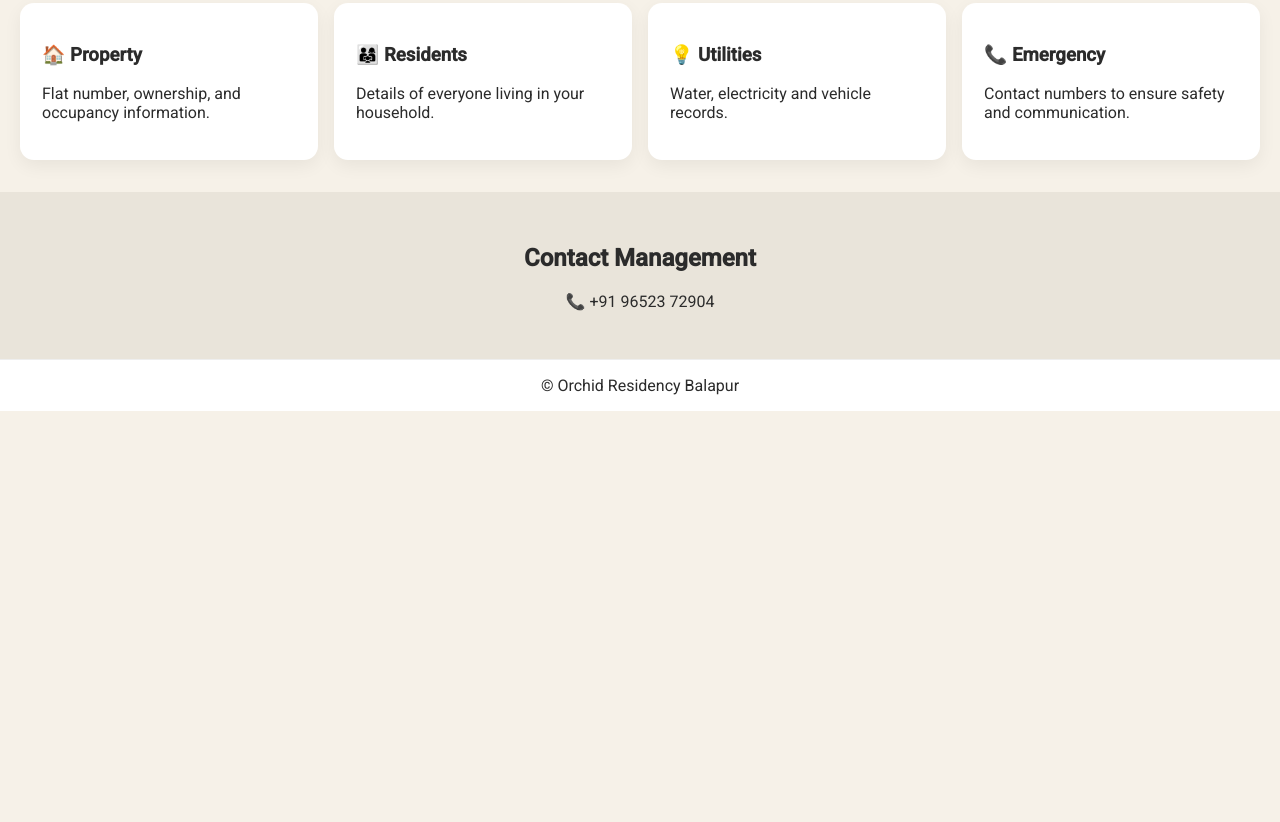
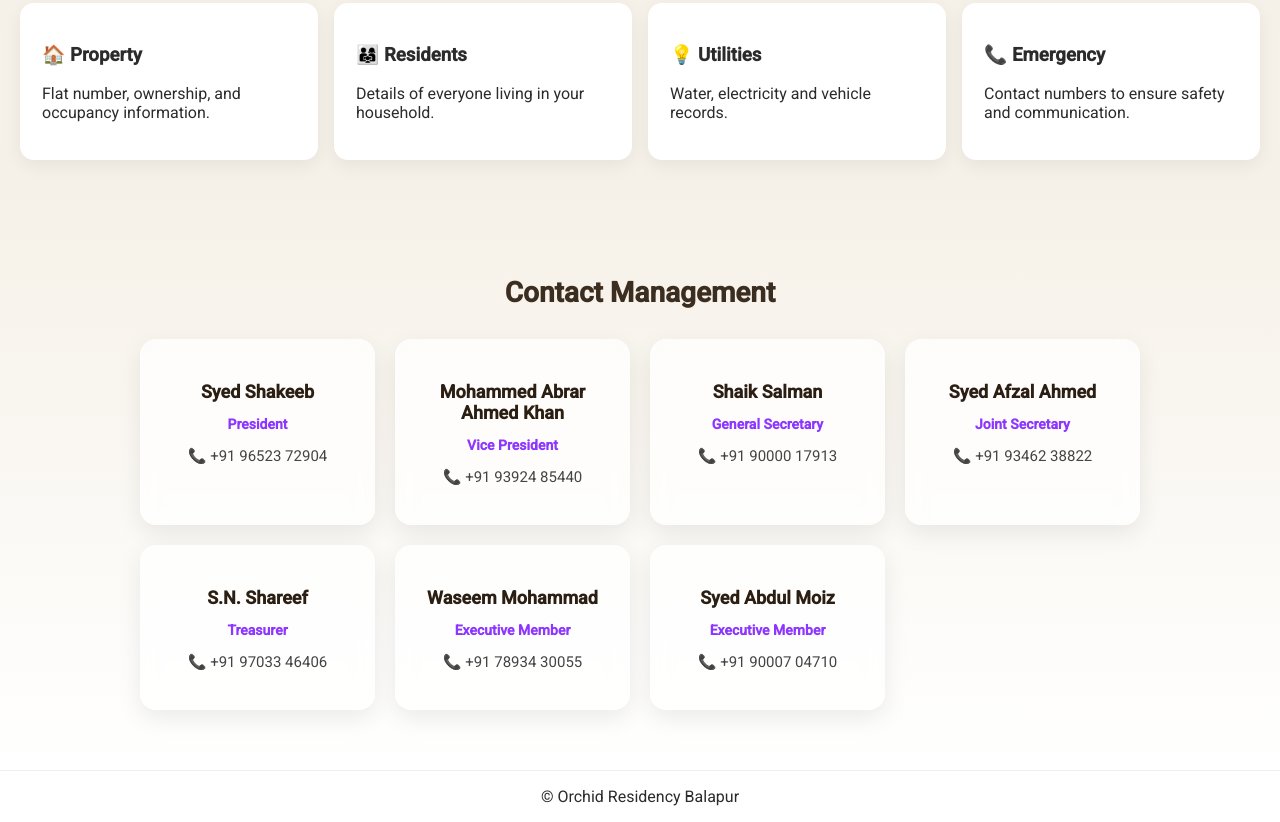
Before and after one commit to orchid-residency/home, a plain HTML site: page home.html in a window 1280 px wide. Shown: the part 910-1732 px from the top of the page. Before the commit the page ends 1321 px from the top, so only its background shows below. Drawn offline with Linux system fonts and the light colour scheme.

Commit message:
added members

```diff
--- a/home.css
+++ b/home.css
@@ -182,3 +182,55 @@ footer{
   text-align:center;
   border-top:1px solid #eee;
 }
+
+.contact {
+  padding: 60px 20px;
+  text-align: center;
+  background: linear-gradient(180deg, #f6f1e8, #ffffff);
+}
+
+.contact h2 {
+  font-size: 28px;
+  margin-bottom: 30px;
+  color: #3b2d1f;
+}
+
+.contact-grid {
+  display: grid;
+  grid-template-columns: repeat(auto-fit, minmax(220px, 1fr));
+  gap: 20px;
+  max-width: 1000px;
+  margin: auto;
+}
+
+.contact-card {
+  background: rgba(255,255,255,0.75);
+  backdrop-filter: blur(10px);
+  border-radius: 16px;
+  padding: 24px 18px;
+  box-shadow: 0 8px 25px rgba(0,0,0,0.08);
+  transition: transform 0.3s ease, box-shadow 0.3s ease;
+}
+
+.contact-card:hover {
+  transform: translateY(-6px);
+  box-shadow: 0 12px 30px rgba(141, 54, 255, 0.25);
+}
+
+.contact-card h3 {
+  font-size: 18px;
+  margin-bottom: 6px;
+  color: #2b1e13;
+}
+
+.contact-card .role {
+  font-size: 14px;
+  color: #8d36ff;
+  font-weight: 600;
+  margin-bottom: 10px;
+}
+
+.contact-card .phone {
+  font-size: 15px;
+  color: #444;
+}
--- a/home.html
+++ b/home.html
@@ -64,9 +64,54 @@
 
 <section class="contact">
   <h2>Contact Management</h2>
-  <p>📞 +91 96523 72904</p>
-  <!-- <p>📧 info@orchidresidency.example</p> -->
+
+  <div class="contact-grid">
+
+    <div class="contact-card">
+      <h3>Syed Shakeeb</h3>
+      <p class="role">President</p>
+      <p class="phone">📞 +91 96523 72904</p>
+    </div>
+
+    <div class="contact-card">
+      <h3>Mohammed Abrar Ahmed Khan</h3>
+      <p class="role">Vice President</p>
+      <p class="phone">📞 +91 93924 85440</p>
+    </div>
+
+    <div class="contact-card">
+      <h3>Shaik Salman</h3>
+      <p class="role">General Secretary</p>
+      <p class="phone">📞 +91 90000 17913</p>
+    </div>
+
+    <div class="contact-card">
+      <h3>Syed Afzal Ahmed</h3>
+      <p class="role">Joint Secretary</p>
+      <p class="phone">📞 +91 93462 38822</p>
+    </div>
+
+    <div class="contact-card">
+      <h3>S.N. Shareef</h3>
+      <p class="role">Treasurer</p>
+      <p class="phone">📞 +91 97033 46406</p>
+    </div>
+
+    <div class="contact-card">
+      <h3>Waseem Mohammad</h3>
+      <p class="role">Executive Member</p>
+      <p class="phone">📞 +91 78934 30055</p>
+    </div>
+
+    <div class="contact-card">
+      <h3>Syed Abdul Moiz</h3>
+      <p class="role">Executive Member</p>
+      <p class="phone">📞 +91 90007 04710</p>
+    </div>
+
+  </div>
 </section>
+
 
 <footer>
   © Orchid Residency Balapur
```
